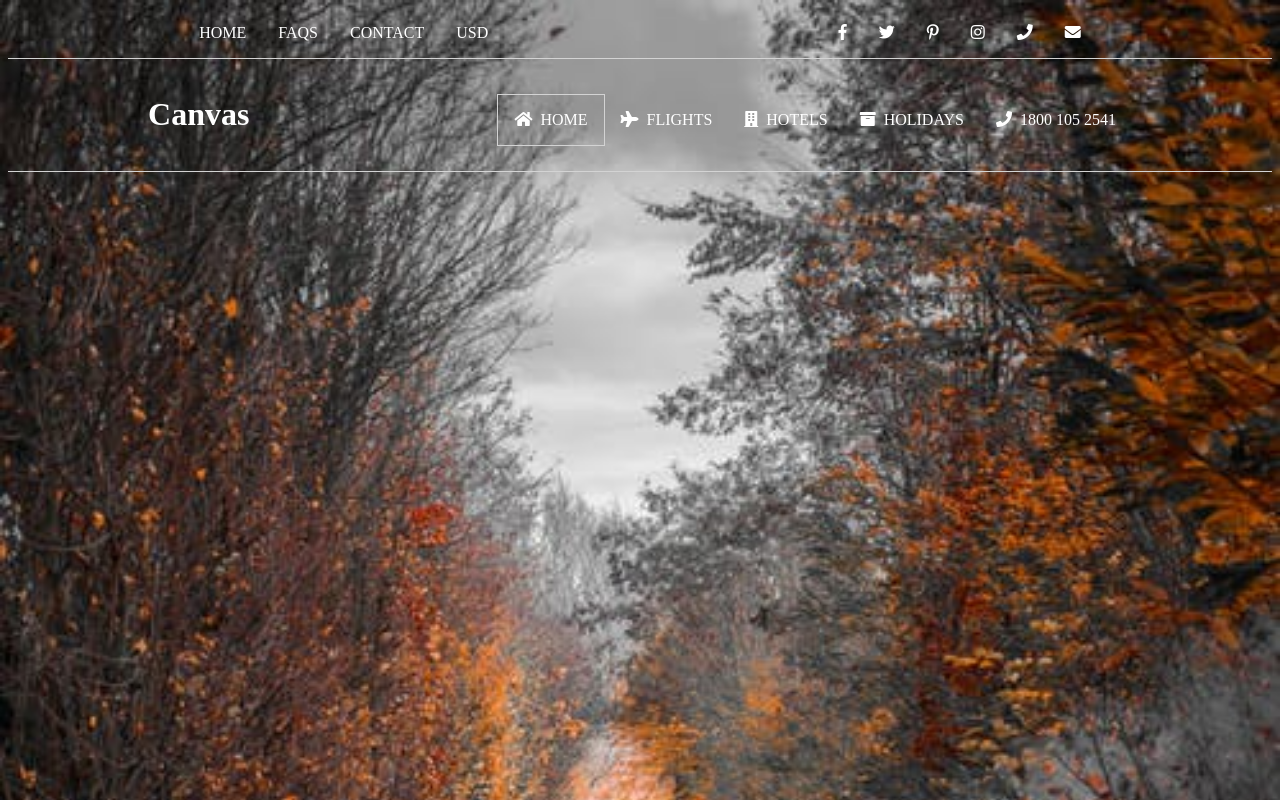
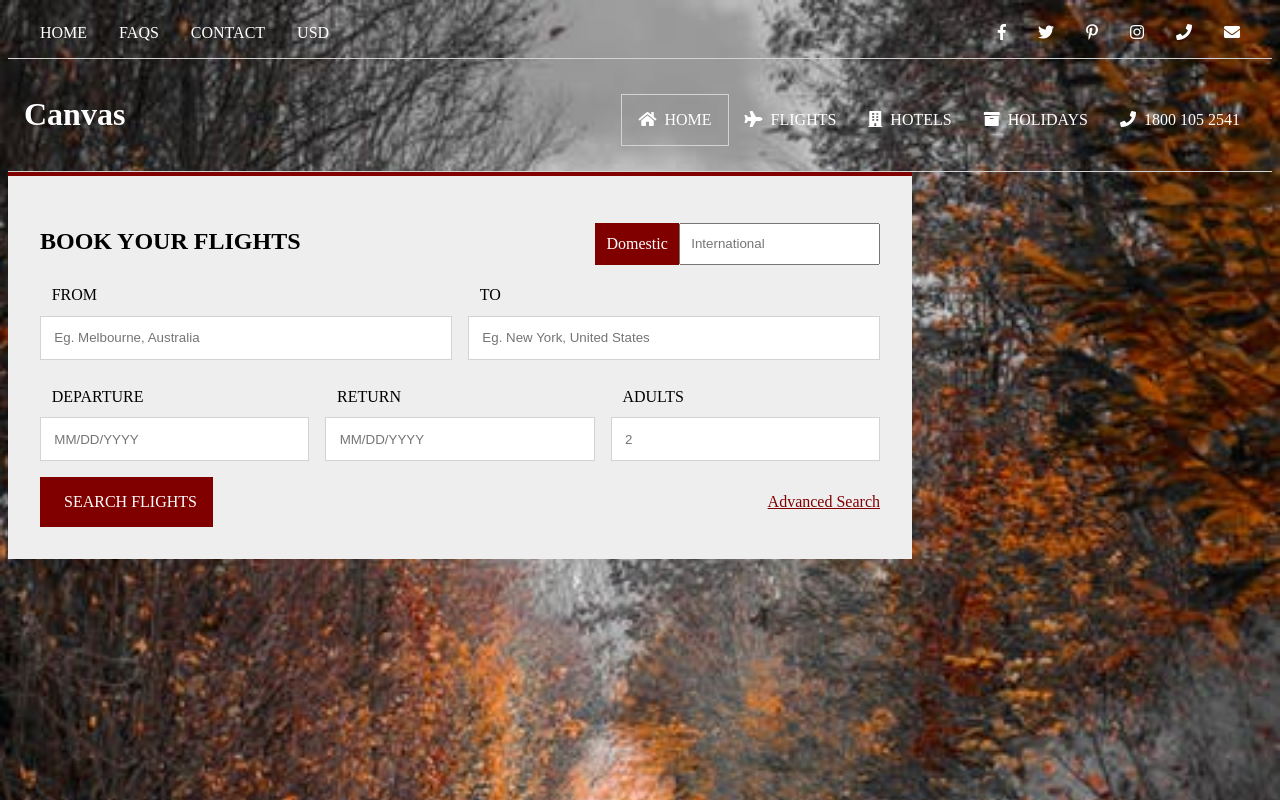
Before and after one commit to T-Nkuna/Booking-Layout, a plain HTML site: page index.html in a window 1280 px wide. Drawn offline with Linux system fonts and the light colour scheme.

Commit message:
Added inputFields module and SiteForm Component

```diff
--- a/css/global.css
+++ b/css/global.css
@@ -7,7 +7,7 @@ body
 .top-panel
 {
     display:flex;
-    justify-content: space-around;
+    justify-content: space-between;
     color:white;
     border-bottom:1px solid lightgray;
     padding:1em;
@@ -27,3 +27,63 @@ body
 .icon-button span{
     margin-left:0.5em;
 }
+
+.input-field{
+    display:flex;
+    flex-direction: column;
+}
+
+.input-field input
+{
+    padding:1em;
+    border:1px solid lightgray;
+    box-shadow: 1px 1px 2px #eeeeee;
+}
+
+.site-form{
+    max-width: 840px;
+    background-color: #eeeeee;
+    padding:2em;
+    border-top:4px solid maroon;
+
+}
+
+.site-form-header{
+    display:flex;
+    justify-content: space-between;
+    align-items: baseline;
+}
+
+.site-form-body>:nth-child(1)
+{
+    display:grid;
+    grid-template-columns: 1fr 1fr;
+}
+
+.site-form-body>:nth-child(2)
+{
+    display:grid;
+    grid-template-columns: auto auto auto;
+}
+
+.site-form-body>:nth-child(2), .site-form-body>:nth-child(1)
+{
+    column-gap:1em;
+    grid-column-gap: 1em;
+    margin-bottom:1em;
+}
+
+.site-form-footer{
+    display:flex;
+    justify-content: space-between;
+    align-items: baseline;
+}
+
+.input-field-alt
+{
+    display:flex;
+}
+
+.input-field-alt input,label{
+    padding:0.733em;
+}
--- /dev/null
+++ b/js/components/InputFields.js
@@ -0,0 +1,48 @@
+export class InputField{
+
+    constructor(label,placeHolder){
+        this.label = label;
+        this.placeHolder = placeHolder;
+    }
+
+
+    createElement(){
+        let containerElement = document.createElement("div");
+        containerElement.classList.add("input-field");
+        let labelEle = document.createElement("label");
+        let inputField = document.createElement("input");
+        inputField.placeholder = this.placeHolder;
+        labelEle.innerHTML = this.label;
+        containerElement.appendChild(labelEle);
+        containerElement.appendChild(inputField);
+        this.domElement = containerElement;
+        return containerElement;
+
+    }
+
+}
+
+export class InputFieldAlt{
+
+    constructor(label,placeholder,cssOptions){
+        this.label = label;
+        this.placeHolder = placeholder;
+        this.cssOptions = cssOptions;
+    }
+
+    createElement(){
+
+        let fieldContainer = document.createElement("div");
+        fieldContainer.classList.add("input-field-alt");
+        let label = document.createElement("label");
+        label.style.color = this.cssOptions.color;
+        label.style.backgroundColor = this.cssOptions.backgroundColor;
+        label.innerHTML = this.label;
+        let inputField = document.createElement("input");
+        inputField.placeholder = this.placeHolder;
+        fieldContainer.appendChild(label);
+        fieldContainer.appendChild(inputField);
+        this.domElement = fieldContainer;
+        return fieldContainer;
+    }
+}
--- a/js/components/iconButton.js
+++ b/js/components/iconButton.js
@@ -18,7 +18,7 @@ export class IconButton
         textContainer.innerHTML = this.text;
         iconContainer.appendChild(icon);
         iconContainer.append(textContainer);
-
+        this.domElement = iconContainer;
         return iconContainer;
     }
 }
--- /dev/null
+++ b/js/components/siteForm.js
@@ -0,0 +1,68 @@
+import {InputField,InputFieldAlt} from "../components/InputFields.js";
+import {IconButton} from "../components/iconButton.js";
+export class SiteForm{
+
+    constructor(){
+        this.formContainer = document.createElement("div");
+        this.formContainer.classList.add("site-form");
+    }
+
+    createFormHeader(contents){
+        let headerContainer = document.createElement("div");
+        headerContainer.classList.add("site-form-header");
+        contents.forEach(content=>headerContainer.appendChild(content));
+        return headerContainer;
+    }
+
+    createFormBody(firstRowContents,secondRowContents){
+        let formBody = document.createElement("div");
+        formBody.classList.add("site-form-body");
+        let firstRowContainer = document.createElement("div");
+        let secondRowContainer = document.createElement("div");
+        firstRowContents.forEach(content=>firstRowContainer.appendChild(content));
+        secondRowContents.forEach(content=>secondRowContainer.appendChild(content));
+        formBody.appendChild(firstRowContainer);
+        formBody.appendChild(secondRowContainer);
+        return formBody;
+    }
+
+    createFormFooter(footerContents){
+        let formFooter = document.createElement("div");
+        formFooter.classList.add("site-form-footer");
+        footerContents.forEach(content=>formFooter.appendChild(content));
+        return formFooter;
+    }
+
+    createSiteForm(){
+        let formTitle = document.createElement("h2");
+        formTitle.innerHTML = "BOOK YOUR FLIGHTS";
+        let altField = new InputFieldAlt("Domestic","International",{color:"white","backgroundColor":"maroon"});
+        let formHeader = this.createFormHeader([formTitle,altField.createElement()]);
+
+        let firstRowContents = [
+            {label:"FROM",placeholder:"Eg. Melbourne, Australia"},
+            {label:"TO",placeholder:"Eg. New York, United States"}
+        ].map(rec=>(new InputField(rec.label,rec.placeholder)).createElement());
+        let secondRowContents = [
+            {label:"DEPARTURE",placeholder:"MM/DD/YYYY"},
+            {label:"RETURN",placeholder:"MM/DD/YYYY"},
+            {label:"ADULTS",placeholder:"2"}
+        ].map(rec=>(new InputField(rec.label,rec.placeholder)).createElement());
+
+        let formBody = this.createFormBody(firstRowContents,secondRowContents);
+
+        let searchFlightsButtonEle = (new IconButton("SEARCH FLIGHTS","",{backgroundColor:"maroon",color:"white",border:"none"})).createElement();
+        let advancedSearchLink = document.createElement("a");
+        advancedSearchLink.style.color = "maroon";
+        advancedSearchLink.style.textDecoration = "underline";
+        advancedSearchLink.style.fontFamily ="italic";
+        advancedSearchLink.innerHTML = "Advanced Search"
+        advancedSearchLink.style.cursor ="pointer";
+        let formFooter = this.createFormFooter([searchFlightsButtonEle,advancedSearchLink]);
+
+        this.formContainer.appendChild(formHeader);
+        this.formContainer.appendChild(formBody);
+        this.formContainer.appendChild(formFooter);
+        return this.formContainer;
+    }
+}
--- a/js/components/topPanel.js
+++ b/js/components/topPanel.js
@@ -14,6 +14,7 @@ export class TopPanel
         [leftPanel,rightPanel].forEach(panel=>containerElement.appendChild(panel));
         this.leftOptions.forEach(leftOption=>leftPanel.appendChild(leftOption));
         this.rightOptions.forEach(rightOption=>rightPanel.appendChild(rightOption));
+        this.domElement = containerElement;
         return containerElement;
     }
 }
--- a/js/index.js
+++ b/js/index.js
@@ -1,5 +1,6 @@
 import {TopPanel} from "./components/topPanel.js";
 import {IconButton} from "./components/iconButton.js";
+import {SiteForm} from "./components/siteForm.js"
 
 let appContainer = document.querySelector("#app-container");
 let leftOptions =[
@@ -24,7 +25,8 @@ let rightOptions = [
     icon.className = iconClass;
     iconContainer.appendChild(icon);
     return iconContainer;
-})
+});
+
 let topPanel = new TopPanel(leftOptions,rightOptions);
 
 let secondaryLeftOptions = ["Canvas"].map(text=>{
@@ -55,3 +57,8 @@ let secondaryTopPanelEle = secondaryTopPanel.createElement();
 secondaryTopPanelEle.style.alignItems = "baseline";
 appContainer.append(topPanel.createElement());
 appContainer.append(secondaryTopPanelEle);
+
+//creating form
+let siteForm = new SiteForm();
+let siteFormElement = siteForm.createSiteForm();
+appContainer.appendChild(siteFormElement);
```
